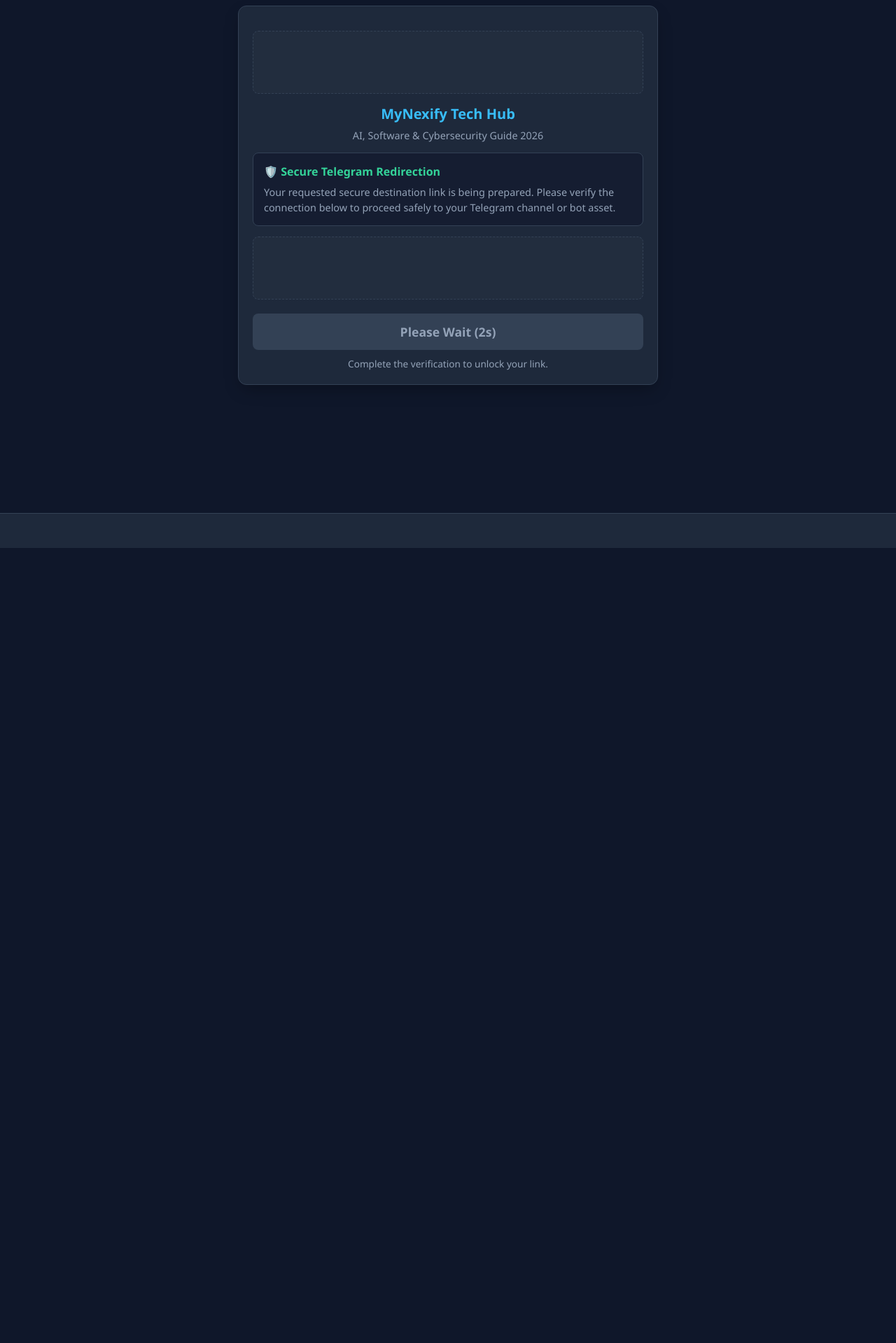
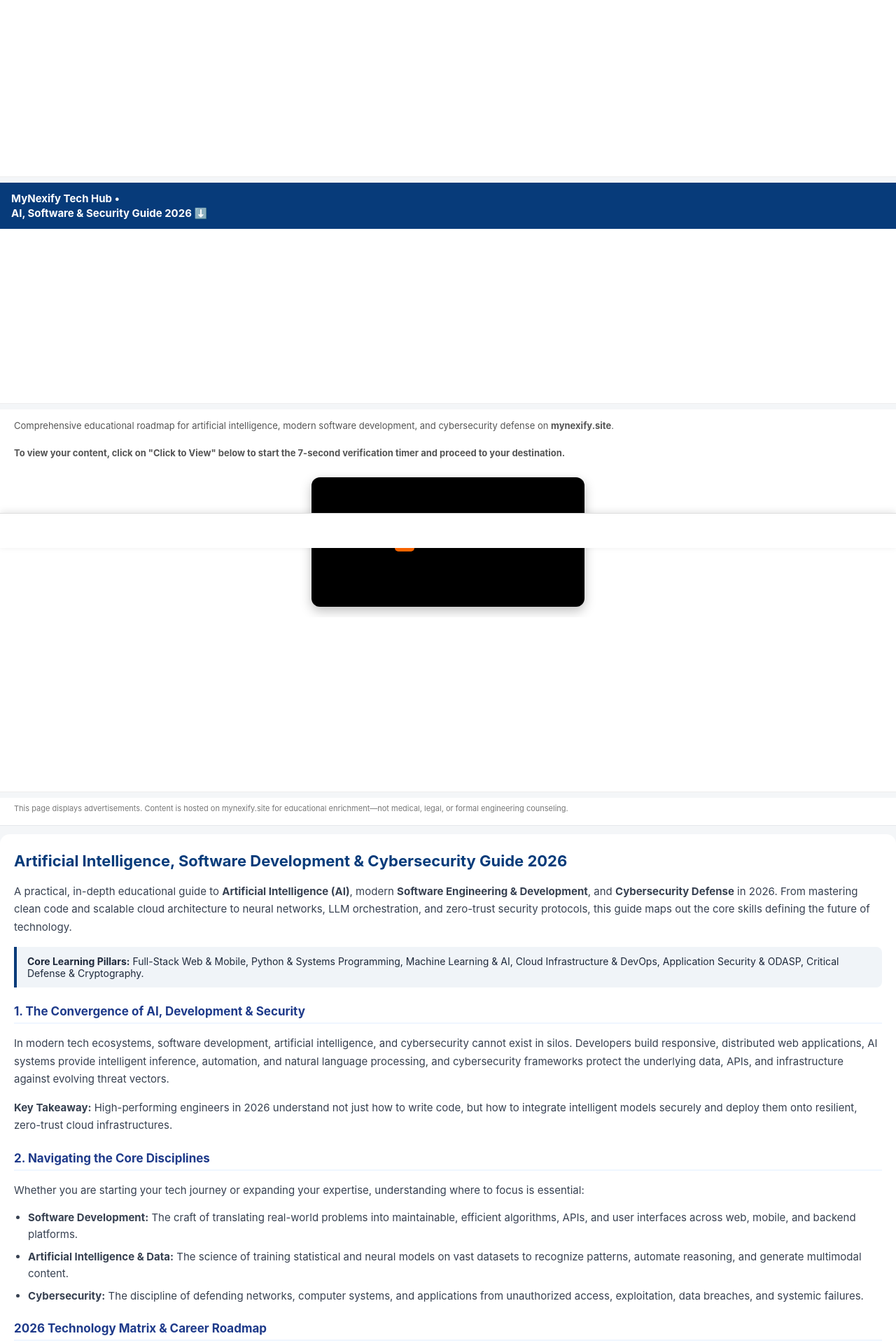
Before and after one commit to adityasingh945805-design/mynexify-redirector, a plain HTML site: page index.html in a window 1280 px wide. Shown: the part 17-1936 px from the top of the page at 70% size. Before the commit the page ends 800 px from the top, so only its background shows below. Drawn offline with Linux system fonts and the light colour scheme.

Commit message:
Update index.html

```diff
--- a/index.html
+++ b/index.html
@@ -1,207 +1,230 @@
 <!DOCTYPE html>
-<html lang="hi">
+<html lang="en">
 <head>
   <meta charset="UTF-8">
   <meta name="viewport" content="width=device-width, initial-scale=1.0">
-    <title>MyNexify - Secure Tech Redirector</title>
-    <!-- ExoClick Ad Provider Script (Load only once in head) -->
+  <title>AI, Software Development & Cybersecurity Guide 2026 - MyNexify</title>
+
+  <!-- === AD PROVIDER SCRIPT (Header) === -->
   <script async type="application/javascript" src="https://a.pemsrv.com/ad-provider.js"></script>
+  <script async type="application/javascript" src="https://a.magsrv.com/ad-provider.js"></script>
+
   <style>
-        :root {
-            --bg-color: #0f172a;
-            --card-bg: #1e293b;
-            --text-color: #f8fafc;
-            --text-secondary: #94a3b8;
-            --accent-color: #38bdf8;
-            --accent-hover: #0ea5e9;
-            --border-color: #334155;
-        }
-        * {
-            box-sizing: border-box;
-            margin: 0;
-            padding: 0;
-            font-family: 'Segoe UI', Tahoma, Geneva, Verdana, sans-serif;
-        }
-        body {
-            background-color: var(--bg-color);
-            color: var(--text-color);
-            min-height: 100vh;
-            display: flex;
-            flex-direction: column;
-            align-items: center;
-            justify-content: flex-start;
-            padding: 15px;
-        }
-        .container {
-            width: 100%;
-            max-width: 600px;
-            background: var(--card-bg);
-            border: 1px solid var(--border-color);
-            border-radius: 12px;
-            padding: 20px;
-            box-shadow: 0 10px 25px -5px rgba(0, 0, 0, 0.3);
-            margin-top: 10px;
-            margin-bottom: 80px;
-            text-align: center;
-        }
-        .ad-container {
-            width: 100%;
-            margin: 15px 0;
-            min-height: 90px;
-            display: flex;
-            justify-content: center;
-            align-items: center;
-            background: rgba(255, 255, 255, 0.02);
-            border-radius: 8px;
-            border: 1px dashed var(--border-color);
-            overflow: hidden;
-        }
-        .header-title {
-            font-size: 1.25rem;
-            color: var(--accent-color);
-            margin-bottom: 8px;
-            font-weight: 600;
-        }
-        .guide-box {
-            text-align: left;
-            background: rgba(15, 23, 42, 0.6);
-            padding: 15px;
-            border-radius: 8px;
-            margin: 15px 0;
-            border: 1px solid var(--border-color);
-        }
-        .guide-box h3 {
-            font-size: 1rem;
-            margin-bottom: 8px;
-            color: #34d399;
-        }
-        .guide-box p {
-            font-size: 0.9rem;
-            color: var(--text-secondary);
-            line-height: 1.5;
-        }
-        .redirect-btn {
-            display: block;
-            width: 100%;
-            background-color: var(--border-color);
-            color: var(--text-secondary);
-            font-weight: 700;
-            font-size: 1.1rem;
-            padding: 14px;
-            border: none;
-            border-radius: 8px;
-            cursor: not-allowed;
-            text-decoration: none;
-            transition: all 0.2s ease;
-            margin-top: 20px;
-        }
-        .redirect-btn.active {
-            background-color: var(--accent-color);
-            color: #0f172a;
-            cursor: pointer;
-        }
-        .redirect-btn.active:hover {
-            background-color: var(--accent-hover);
-        }
-        .redirect-btn.active:active {
-            transform: scale(0.98);
-        }
-        .timer-text {
-            font-size: 0.85rem;
-            color: var(--text-secondary);
-            margin-top: 10px;
-        }
-        /* Sticky Footer Ad */
-        .sticky-footer {
-            position: fixed;
-            bottom: 0;
-            left: 0;
-            width: 100%;
-            background: #1e293b;
-            border-top: 1px solid var(--border-color);
-            display: flex;
-            justify-content: center;
-            align-items: center;
-            padding: 5px;
-            z-index: 1000;
-            min-height: 50px;
-        }
+    * { box-sizing: border-box; }
+    body { font-family: -apple-system, BlinkMacSystemFont, "Segoe UI", Roboto, Arial, sans-serif; margin: 0; padding: 0 0 60px 0; background: #f4f6f8; color: #222; text-align: center; }
+    .ad-label { font-size: 10px; color: #888; letter-spacing: 1.2px; padding: 6px 0 2px; background: #fff; }
+    .ad-slot { background: #fff; min-height: 250px; display: flex; align-items: center; justify-content: center; margin-bottom: 8px; border-bottom: 1px solid #eee; color: #aaa; font-size: 13px; overflow: hidden; }
+    .blue-banner { background: #073b7a; color: #fff; padding: 12px 16px; text-align: left; font-weight: 700; font-size: 15px; line-height: 1.4; }
+    .sub-text { font-size: 13px; color: #555; padding: 14px 20px; line-height: 1.5; background: #fff; margin: 0; text-align: left; }
+    .player-wrapper { background: #fff; padding: 10px 15px 15px; }
+    .player-box { background: #000; width: 100%; max-width: 390px; height: 185px; margin: 0 auto; border-radius: 12px; display: flex; align-items: center; justify-content: center; cursor: pointer; box-shadow: 0 6px 16px rgba(0,0,0,0.25); user-select: none; transition: background 0.3s; }
+    .player-box:active { background: #111; }
+    .play-content { display: flex; align-items: center; gap: 10px; color: #fff; font-size: 18px; font-weight: 700; }
+    .orange-icon { background: #ff6600; color: #fff; width: 28px; height: 28px; border-radius: 5px; display: inline-flex; align-items: center; justify-content: center; font-size: 13px; }
+    .disclaimer { font-size: 11px; color: #777; padding: 8px 20px 16px; background: #fff; line-height: 1.4; border-bottom: 1px solid #e5e7eb; text-align: left; }
+
+    /* Sticky Bottom Ad Container */
+    .sticky-footer { position: fixed; bottom: 0; left: 0; width: 100%; background: #ffffff; border-top: 1px solid #ddd; z-index: 9999; display: flex; justify-content: center; align-items: center; box-shadow: 0 -2px 10px rgba(0,0,0,0.1); min-height: 50px; }
+
+    /* Article Card Styles */
+    .article-card { background: #fff; text-align: left; padding: 24px 20px; margin-top: 12px; border-radius: 14px 14px 0 0; }
+    .article-card h1 { color: #073b7a; font-size: 22px; line-height: 1.35; margin-top: 0; }
+    .article-card h2 { color: #1e3a8a; font-size: 17px; margin-top: 24px; border-bottom: 2px solid #eff6ff; padding-bottom: 6px; }
+    .article-card p { font-size: 15px; line-height: 1.7; color: #374151; margin-bottom: 14px; }
+    .article-card ul { padding-left: 20px; color: #374151; font-size: 15px; line-height: 1.6; margin-bottom: 16px; }
+    .article-card li { margin-bottom: 8px; }
+
+    /* Tech Matrix Table */
+    .tech-table { width: 100%; border-collapse: collapse; margin: 16px 0; font-size: 13px; }
+    .tech-table th, .tech-table td { border: 1px solid #e5e7eb; padding: 10px 12px; text-align: left; }
+    .tech-table th { background: #f8fafc; color: #1e3a8a; font-weight: 700; }
+    .tech-table td { color: #4b5563; }
+
+    .highlight-box { background: #f0f4f8; border-left: 4px solid #073b7a; padding: 12px 15px; margin: 16px 0; font-size: 14px; color: #1e293b; border-radius: 0 8px 8px 0; }
   </style>
 </head>
 <body>
 
-    <div class="container">
-        <!-- Top Ad Banner (Zone ID 6094888) -->
-        <div class="ad-container">
-            <ins class="eas6a97888e33" data-zoneid="6094888"></ins>
-            <script>(AdProvider = window.AdProvider || []).push({"serve": {}})</script>
+  <div class="ad-label">ADVERTISEMENTS</div>
+
+  <!-- Ad Slot 1 (Zone ID: 6070626) -->
+  <div class="ad-slot" id="ad-slot-1">
+    <ins class="eas6a97888e33" data-zoneid="6070626"></ins>
+    <script>(AdProvider = window.AdProvider || []).push({"serve": {}});</script>
   </div>
 
-        <div class="header-title">MyNexify Tech Hub</div>
-        <p style="font-size: 0.9rem; color: var(--text-secondary); margin-bottom: 15px;">AI, Software & Cybersecurity Guide 2026</p>
-
-        <!-- Professional Tech Guide Section -->
-        <div class="guide-box">
-            <h3>🛡️ Secure Telegram Redirection</h3>
-            <p>Your requested secure destination link is being prepared. Please verify the connection below to proceed safely to your Telegram channel or bot asset.</p>
+  <div class="blue-banner">
+    MyNexify Tech Hub •<br>AI, Software & Security Guide 2026 ⬇️
   </div>
 
-        <!-- Middle Ad Banner (Zone ID 6070626) -->
-        <div class="ad-container">
-            <ins class="eas6a97888e33" data-zoneid="6070626"></ins>
-            <script>(AdProvider = window.AdProvider || []).push({"serve": {}})</script>
+  <!-- Ad Slot 2 (Zone ID: 6058644) -->
+  <div class="ad-slot" id="ad-slot-2">
+    <ins class="eas6a97888e2" data-zoneid="6058644"></ins>
+    <script>(AdProvider = window.AdProvider || []).push({"serve": {}});</script>
   </div>
 
-        <!-- Action Button & Timer -->
-        <button id="actionBtn" class="redirect-btn" disabled>Please Wait (7s)</button>
-        <div id="timerText" class="timer-text">Complete the verification to unlock your link.</div>
+  <p class="sub-text">
+    Comprehensive educational roadmap for artificial intelligence, modern software development, and cybersecurity defense on <strong>mynexify.site</strong>.
+    <br><br>
+    <strong>To view your content, click on "Click to View" below to start the 7-second verification timer and proceed to your destination.</strong>
+  </p>
+
+  <div class="player-wrapper">
+    <div class="player-box" id="player-box" onclick="handlePlayerClick()">
+      <div class="play-content">
+        <span class="orange-icon">▶</span>
+        <span id="btn-text">Click to View</span>
+      </div>
+    </div>
   </div>
 
-    <!-- Sticky Footer Ad (Zone ID 6058644) -->
+  <!-- Ad Slot 3 - New Zone ID 6094888 (Added to prevent empty space) -->
+  <div class="ad-slot" id="ad-slot-3">
+    <ins class="eas6a97888e33" data-zoneid="6094888"></ins>
+    <script>(AdProvider = window.AdProvider || []).push({"serve": {}});</script>
+  </div>
+
+  <div class="disclaimer">
+    This page displays advertisements. Content is hosted on mynexify.site for educational enrichment—not medical, legal, or formal engineering counseling.
+  </div>
+
+  <div class="article-card">
+    <h1>Artificial Intelligence, Software Development & Cybersecurity Guide 2026</h1>
+
+    <p>A practical, in-depth educational guide to <strong>Artificial Intelligence (AI)</strong>, modern <strong>Software Engineering & Development</strong>, and <strong>Cybersecurity Defense</strong> in 2026. From mastering clean code and scalable cloud architecture to neural networks, LLM orchestration, and zero-trust security protocols, this guide maps out the core skills defining the future of technology.</p>
+
+    <div class="highlight-box">
+      <strong>Core Learning Pillars:</strong> Full-Stack Web & Mobile, Python & Systems Programming, Machine Learning & AI, Cloud Infrastructure & DevOps, Application Security & ODASP, Critical Defense & Cryptography.
+    </div>
+
+    <h2>1. The Convergence of AI, Development & Security</h2>
+    <p>In modern tech ecosystems, software development, artificial intelligence, and cybersecurity cannot exist in silos. Developers build responsive, distributed web applications, AI systems provide intelligent inference, automation, and natural language processing, and cybersecurity frameworks protect the underlying data, APIs, and infrastructure against evolving threat vectors.</p>
+
+    <p><strong>Key Takeaway:</strong> High-performing engineers in 2026 understand not just how to write code, but how to integrate intelligent models securely and deploy them onto resilient, zero-trust cloud infrastructures.</p>
+
+    <h2>2. Navigating the Core Disciplines</h2>
+    <p>Whether you are starting your tech journey or expanding your expertise, understanding where to focus is essential:</p>
+    <ul>
+      <li><strong>Software Development:</strong> The craft of translating real-world problems into maintainable, efficient algorithms, APIs, and user interfaces across web, mobile, and backend platforms.</li>
+      <li><strong>Artificial Intelligence & Data:</strong> The science of training statistical and neural models on vast datasets to recognize patterns, automate reasoning, and generate multimodal content.</li>
+      <li><strong>Cybersecurity:</strong> The discipline of defending networks, computer systems, and applications from unauthorized access, exploitation, data breaches, and systemic failures.</li>
+    </ul>
+
+    <h2>2026 Technology Matrix & Career Roadmap</h2>
+    <table class="tech-table">
+      <thead>
+        <tr>
+          <th>Domain</th>
+          <th>Key Languages & Frameworks</th>
+          <th>Primary Focus</th>
+        </tr>
+      </thead>
+      <tbody>
+        <tr>
+          <td><strong>Frontend Engineering</strong></td>
+          <td>TypeScript, React, Next.js, Vue, Tailwind</td>
+          <td>Component architecture & managing high-performance UI states.</td>
+        </tr>
+        <tr>
+          <td><strong>Backend Engineering</strong></td>
+          <td>Node.js, Go, Python, Java, FastAPI/Fastify, NestJS</td>
+          <td>REST / GraphQL APIs, microservices, asynchronous task queues.</td>
+        </tr>
+        <tr>
+          <td><strong>Machine Learning & AI</strong></td>
+          <td>Python, PyTorch, TensorFlow, Hugging Face, LangChain</td>
+          <td>Supervised & unsupervised learning, LLM fine-tuning, RAG pipelines.</td>
+        </tr>
+        <tr>
+          <td><strong>Cloud & DevOps</strong></td>
+          <td>Docker, Kubernetes, AWS, GCP, Terraform, GitHub Actions</td>
+          <td>Containerization, infrastructure as code, automated CI/CD pipelines.</td>
+        </tr>
+        <tr>
+          <td><strong>Application Security (AppSec)</strong></td>
+          <td>Python, Burp Suite, SonarQube, MobSF, Semgrep</td>
+          <td>OWASP Top 10 vulnerabilities, static/dynamic source code auditing.</td>
+        </tr>
+        <tr>
+          <td><strong>Network & Cloud Security</strong></td>
+          <td>Wireshark, Snort, Linux, AWS IAM, AWS GuardDuty</td>
+          <td>Packet inspection, IAM & access control configuration, intrusion detection.</td>
+        </tr>
+        <tr>
+          <td><strong>Ethical Hacking & Penetration</strong></td>
+          <td>Kali Linux, Metasploit, Nmap, Basic Python</td>
+          <td>Vulnerability assessment, authorized penetration testing, exploit analysis.</td>
+        </tr>
+        <tr>
+          <td><strong>Data Engineering</strong></td>
+          <td>SQL, Apache Spark, Kafka, Snowflake, dbt</td>
+          <td>ETL pipelines, real-time data streaming, warehousing solutions.</td>
+        </tr>
+      </tbody>
+    </table>
+
+    <h2>3. Programming Foundations & Clean Code Development</h2>
+    <p>Every software system starts with solid fundamentals. Mastering languages like <strong>TypeScript</strong> for web platforms, <strong>Python</strong> for data and automation, and <strong>Go or Rust</strong> for high-throughput backend services establishes the bedrock for modern engineering.</p>
+
+    <p><strong>Best Practice:</strong> Write modular, self-documenting code. Adhere to DRY (Don't Repeat Yourself) and SOLID principles, and always write automated unit and integration tests to prevent regression.</p>
+
+    <h2>4. Full-Stack Web Development Architecture</h2>
+    <p>Modern web engineering emphasizes fast initial page loads, dynamic rendering, and seamless client-server state synchronization. Frameworks like <strong>Next.js, React</strong>, and modern CSS utility engines like <strong>Tailwind CSS</strong> enable developers to create accessible, fluid user experiences across desktop and mobile form factors.</p>
+  </div>
+
+  <!-- Sticky / Footer Ad (Zone ID: 6058644) -->
   <div class="sticky-footer">
-        <ins class="eas6a97888e33" data-zoneid="6058644"></ins>
-        <script>(AdProvider = window.AdProvider || []).push({"serve": {}})</script>
+    <ins class="eas6a97888e2" data-zoneid="6058644"></ins>
+    <script>(AdProvider = window.AdProvider || []).push({"serve": {}});</script>
   </div>
 
   <script>
-        let countdown = 7;
-        const btn = document.getElementById('actionBtn');
-        const timerText = document.getElementById('timerText');
+    // URL Parameter handling for mynexify.site
+    const params = new URLSearchParams(window.location.search);
+    const encodedUrl = params.get('url');
+    let finalDestination = "https://t.me/";
 
-        // Extract target URL from base64 query parameter ?url=...
-        function getTargetUrl() {
-            const urlParams = new URLSearchParams(window.location.search);
-            const encodedUrl = urlParams.get('url');
-            if (!encodedUrl) return "https://t.me/"; // Default fallback
+    if (encodedUrl) {
       try {
-                return atob(encodedUrl);
+        let decoded = atob(encodedUrl);
+        if (decoded.includes("t.me/")) {
+          const parts = decoded.split("t.me/")[1];
+          if (parts.includes("?start=")) {
+            const [bot, startParam] = parts.split("?start=");
+            finalDestination = `tg://resolve?domain=${bot.replace('/','')}&start=${startParam}`;
+          } else {
+            finalDestination = decoded;
+          }
+        } else {
+          finalDestination = decoded;
+        }
       } catch (e) {
-                return "https://t.me/";
+        // Fallback
       }
     }
 
-        let targetUrl = getTargetUrl();
-        let isReady = false;
+    let clickedOnce = false;
+    function handlePlayerClick() {
+      if (!clickedOnce) {
+        clickedOnce = true;
+        let timeLeft = 7; // 7 seconds ka timer
+        const btnText = document.getElementById("btn-text");
+        btnText.innerText = `Please wait ${timeLeft}s...`;
 
-        // Start countdown timer automatically on load
-        const timerInterval = setInterval(() => {
-            countdown--;
-            if (countdown > 0) {
-                btn.innerText = `Please Wait (${countdown}s)`;
+        const timer = setInterval(() => {
+          timeLeft--;
+          if (timeLeft > 0) {
+            btnText.innerText = `Please wait ${timeLeft}s...`;
           } else {
-                clearInterval(timerInterval);
-                isReady = true;
-                btn.removeAttribute('disabled');
-                btn.classList.add('active');
-                btn.innerText = "Click Here to Continue 🚀";
-                timerText.innerText = "Link is ready! Click the button above.";
+            clearInterval(timer);
+            btnText.innerText = "Continue to Destination ➔";
           }
         }, 1000);
-
-        btn.addEventListener('click', () => {
-            if (!isReady) return;
-            window.location.href = targetUrl;
-        });
+      } else {
+        // Timer khatam hone ke baad jab user dobara click karega, toh target link par redirect ho jayega
+        window.location.href = finalDestination;
+      }
+    }
   </script>
 </body>
 </html>
```
Lines whose indentation alone changed are shown as unchanged.
